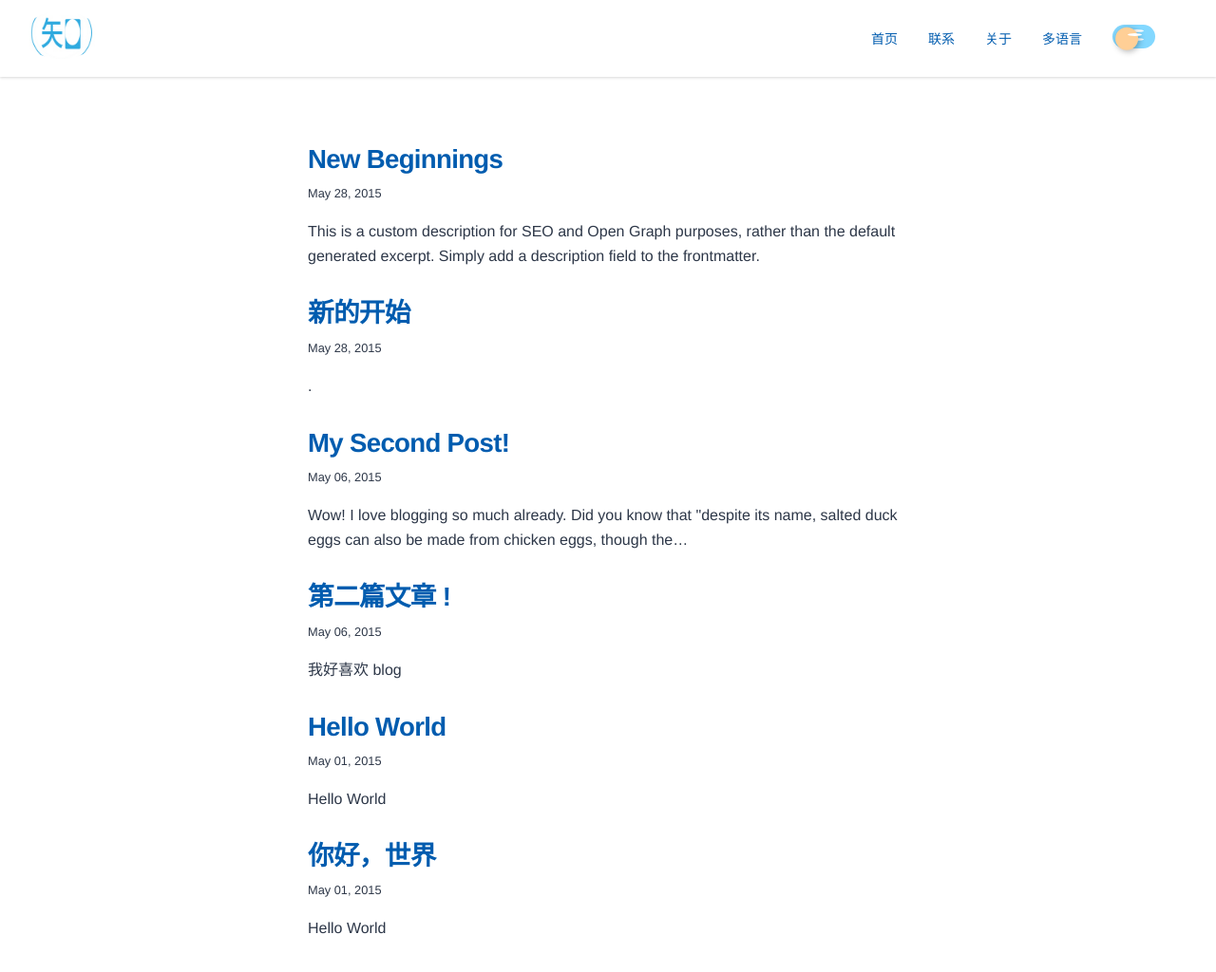
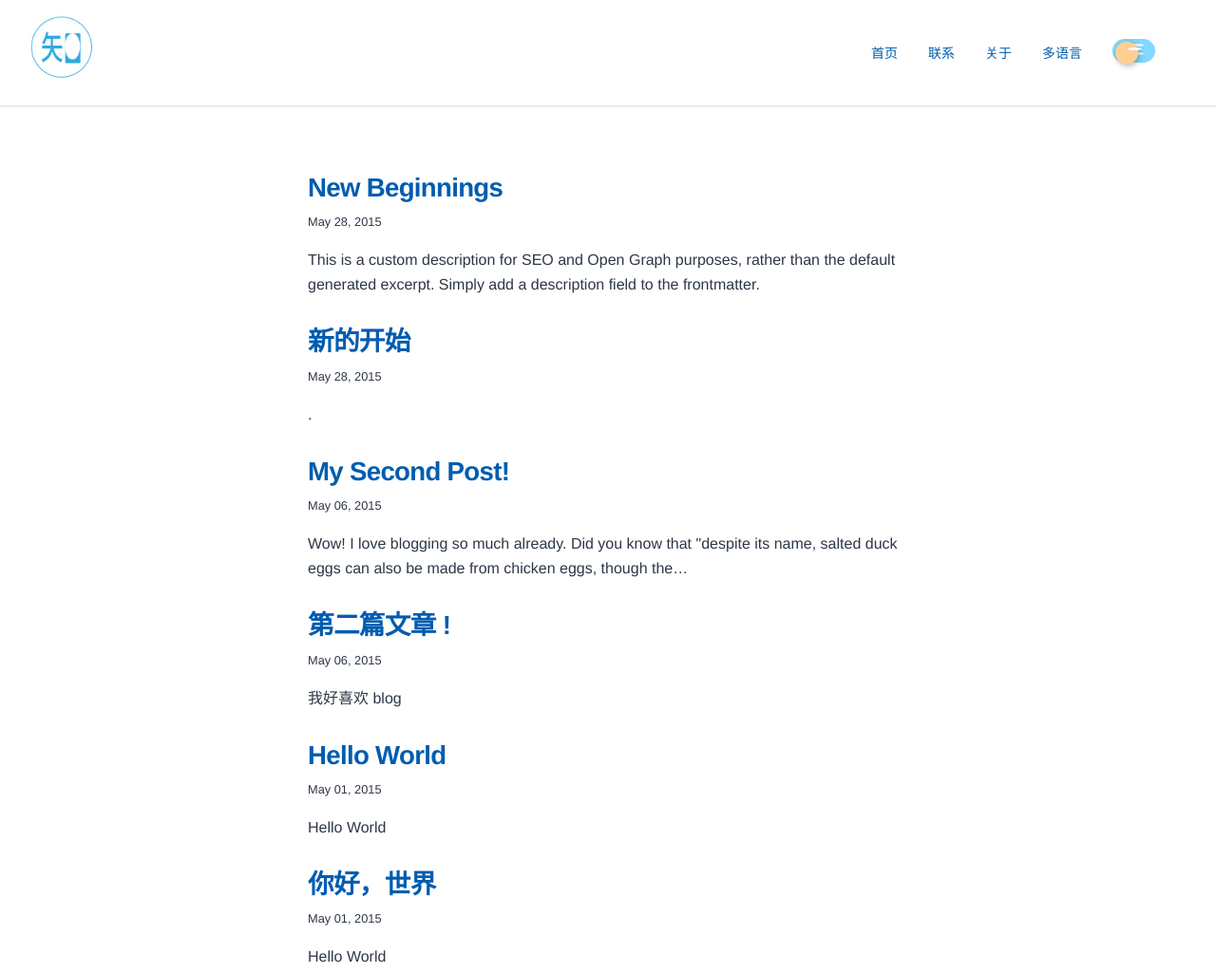
Before and after one commit to liiil825/gatsby-blog, a Gatsby site: page / in a window 1280 px wide. Shown: the top 1024 px of the page at 95% size. Built offline with nearby package versions, Linux system fonts and the light colour scheme; Gatsby itself is replaced by a stand-in of ours; some packages are replaced by stand-ins of ours; what @tailwindcss/custom-forms would draw is missing.

Commit message:
fix icon

```diff
--- a/src/components/bio.js
+++ b/src/components/bio.js
@@ -18,7 +18,7 @@ const Bio = ({ navMenus, langs = {} }) => {
     query BioQuery {
       avatar: file(absolutePath: { regex: "/logo.jpg/" }) {
         childImageSharp {
-          fixed(width: 50, height: 50, quality: 95) {
+          fixed(width: 80, height: 80) {
             ...GatsbyImageSharpFixed
           }
         }
--- a/src/css/style.css
+++ b/src/css/style.css
@@ -311,5 +311,5 @@ a:focus {
 }
 
 .min-h-body {
-  min-height: calc(100vh - 11.5rem);
+  min-height: calc(100vh - 13.375rem);
 }
```
